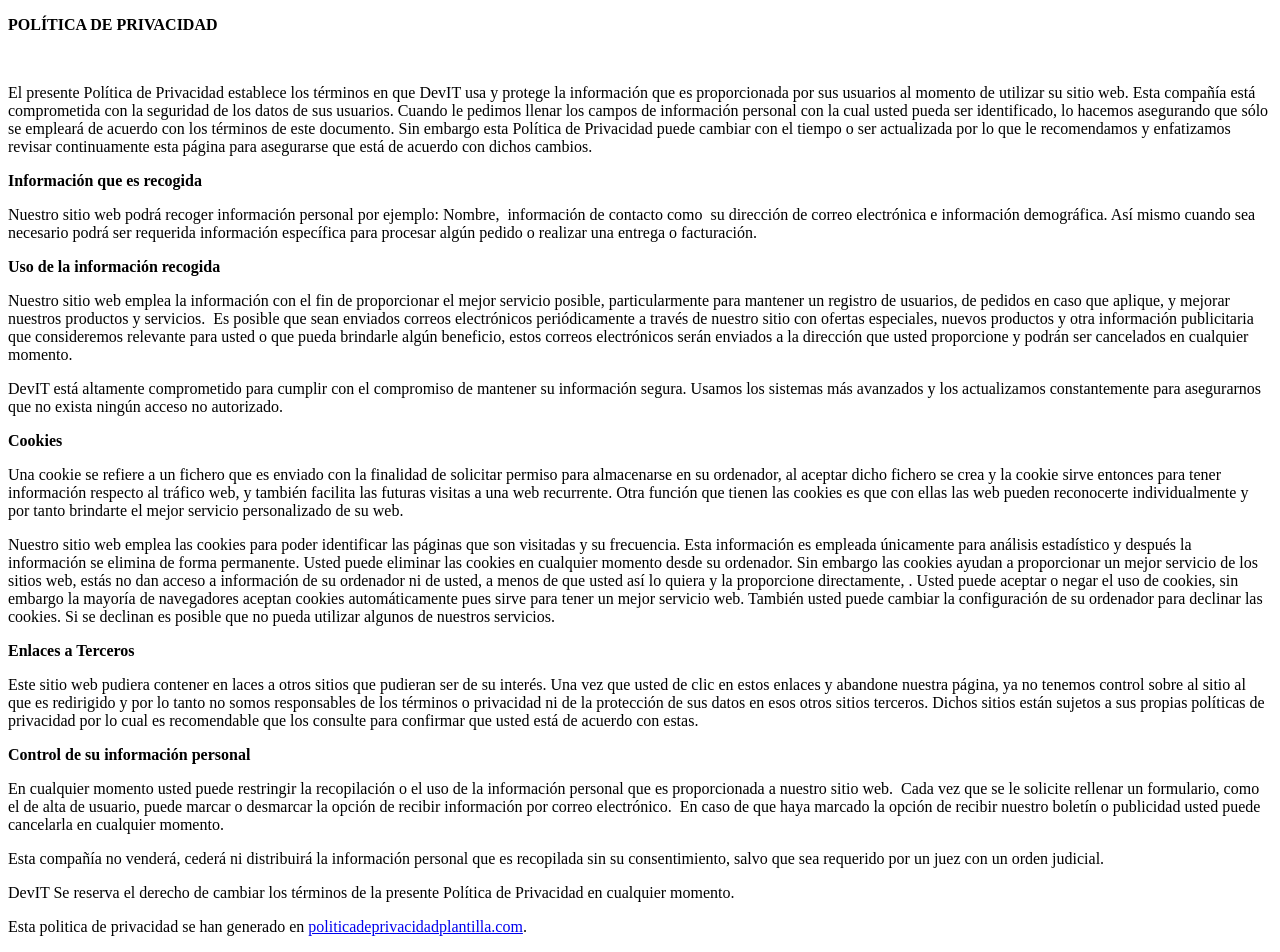
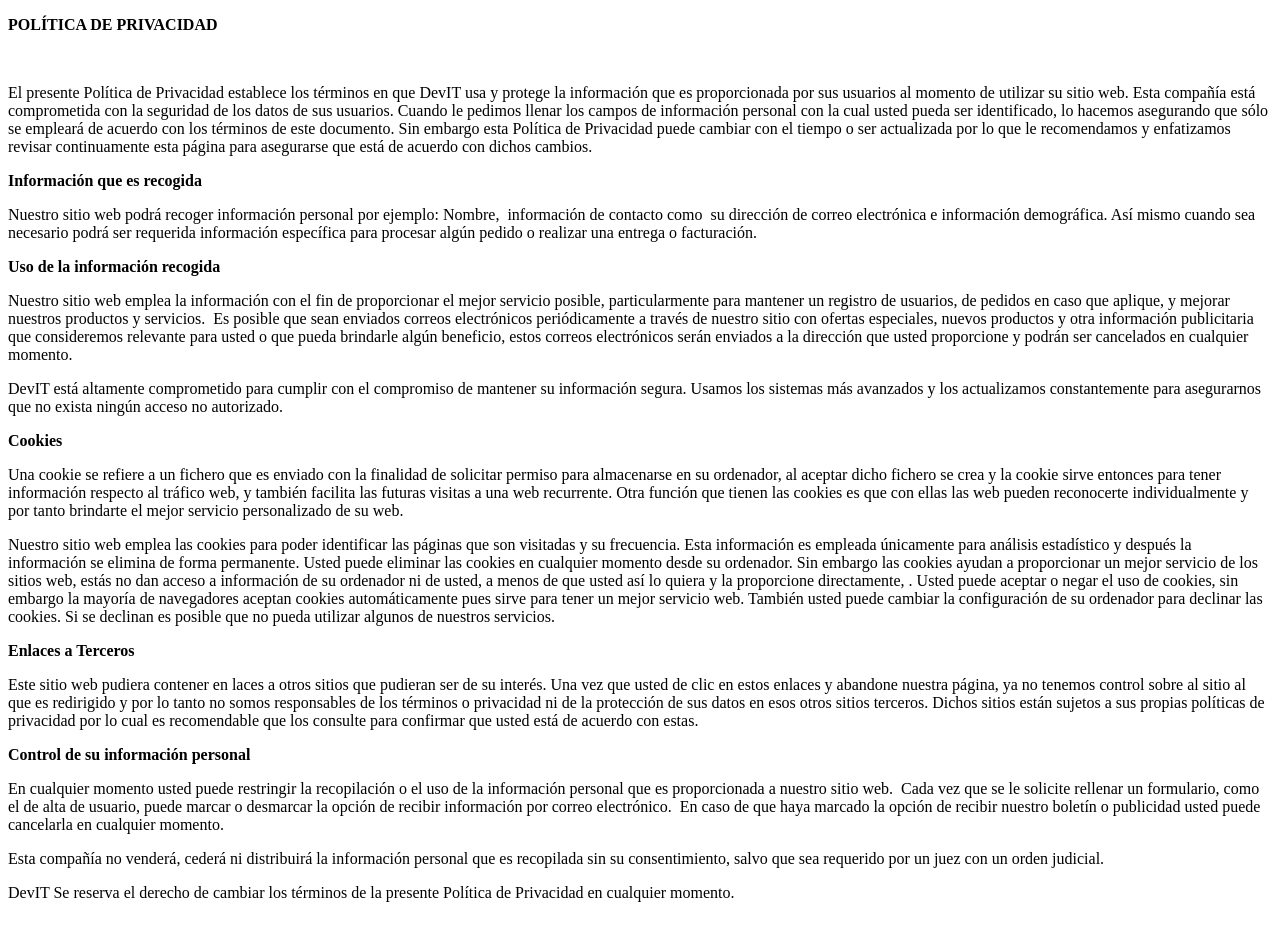
Before and after one commit to Roderick1325/Privacity, a plain HTML site: page index.html in a window 1280 px wide. After the commit the page ends 918 px from the top, so only its background shows below. Drawn offline with Linux system fonts and the light colour scheme.

Commit message:
Update index.html

```diff
--- a/index.html
+++ b/index.html
@@ -62,8 +62,6 @@
         salvo que sea requerido por un juez con un orden judicial.</p>
     <p>DevIT Se reserva el derecho de cambiar los términos de la presente Política de Privacidad en cualquier momento.
     </p>
-    <p>Esta politica de privacidad se han generado en <a href="https://politicadeprivacidadplantilla.com/"
-            target="_blank">politicadeprivacidadplantilla.com</a>.<br></p>
 </body>
 
 </html>
```
